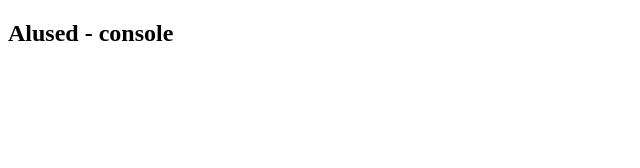
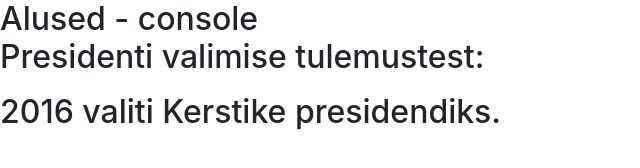
Before and after one commit to ilyauxdesign/prog_alused, a plain HTML site: page index.html in a window 1280 px wide. Shown: the whole page, without its empty margins (0-640 px from the left). Drawn offline with nearby package versions, Linux system fonts and the light colour scheme.

Commit message:
added variables

```diff
--- a/app.js
+++ b/app.js
@@ -9,3 +9,10 @@ two lines comment
 console.log('Hello World');
 console.log('this is ' + 'second line');
 console.log('Third line');
+
+let person = "Kerstike";
+let year = 2016;
+
+console.log( year + ' valiti ' + person + ' presidendiks.');
+
+document.getElementById("demo").innerHTML = year + ' valiti ' + person + ' presidendiks.';
--- a/index.html
+++ b/index.html
@@ -3,11 +3,14 @@
 <head>
     <meta charset="UTF-8">
     <title>Programmerimise alused</title>
+    <link rel="stylesheet" href="https://maxcdn.bootstrapcdn.com/bootstrap/4.0.0/css/bootstrap.min.css" integrity="sha384-Gn5384xqQ1aoWXA+058RXPxPg6fy4IWvTNh0E263XmFcJlSAwiGgFAW/dAiS6JXm" crossorigin="anonymous">
 </head>
 <body>
 
 <h2>
     Alused - console
+    <p>Presidenti valimise tulemustest:</p>
+    <p id="demo"></p>
 </h2>
 
 <script src="app.js"></script>
```
